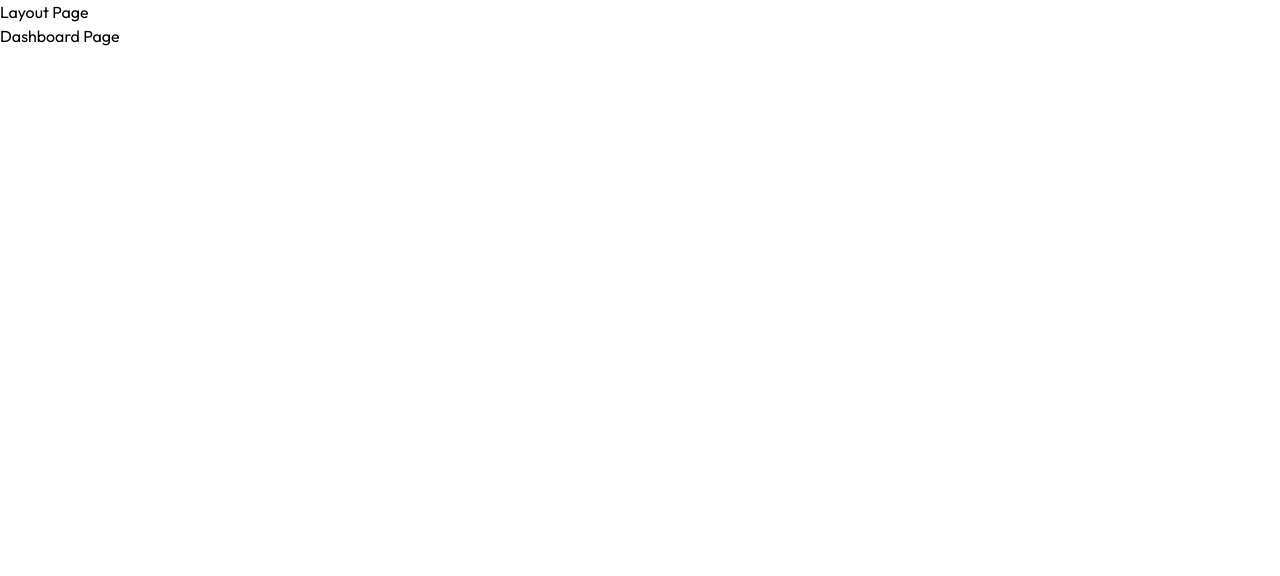
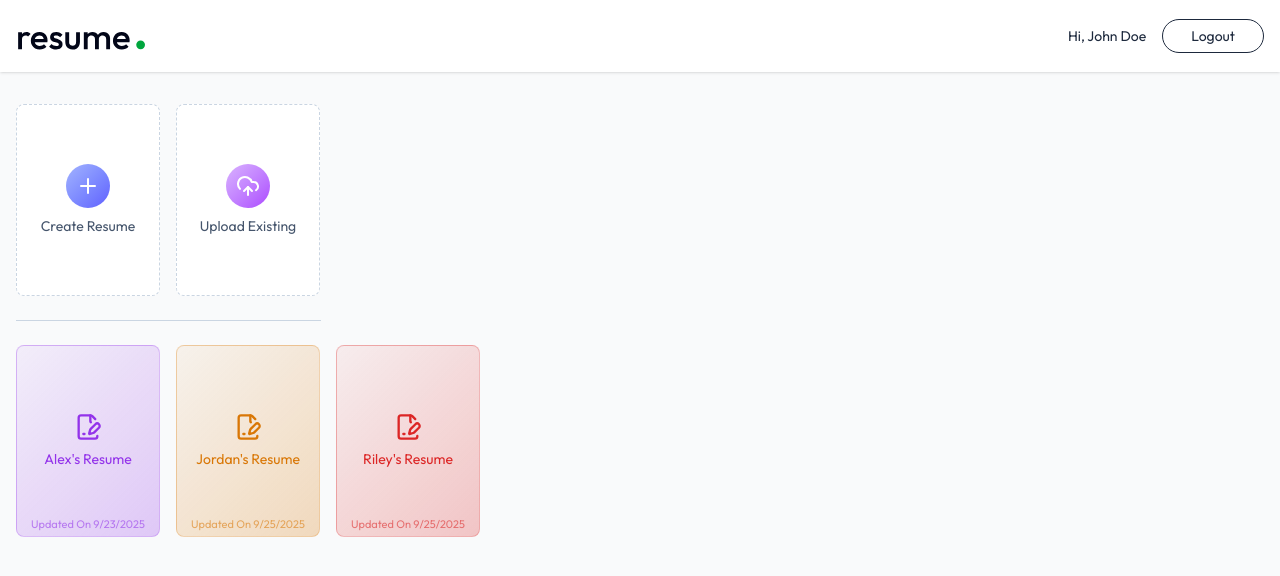
Before and after one commit to Adnan-30/resume-maker, a React (Vite) app in the folder client/: page /app in a window 1280 px wide. Shown: the top 576 px of the page. Built offline with nearby package versions, Linux system fonts and the light colour scheme; the HTML template or start-up script is replaced by a standard one.

Commit message:
completed dashboard

```diff
--- /dev/null
+++ b/client/src/components/Navbar.jsx
@@ -0,0 +1,26 @@
+import React from 'react'
+import {Link, useNavigate} from 'react-router-dom'
+
+const Navbar = () => {
+    const user = {name:'John Doe'}
+    const navigate=useNavigate()
+    const logoutUser= ()=>{
+        navigate('/')
+    }
+  return (
+    <div className='shadow bg-white'>
+      <nav className='flex items-center justify-between max-w-7xl mx-auto px-4 py-3.5 text-slate-800 transition-all'>
+        <Link to="/">
+            <img src="/logo.svg" alt="logo" className='h-11 w-auto'/>
+        </Link>
+        <div className='flex items-center gap-4 text-sm'>
+            <p className='max-sm:hidden'>Hi, {user?.name}</p>
+            <button onClick={logoutUser} className='bg-white hover:bg-slate-50 border border-grey-300 px-7 py-1.5 rounded-full active:scale-95 transition-all'>Logout</button>
+
+        </div>
+      </nav>
+    </div>
+  )
+}
+
+export default Navbar
--- a/client/src/index.css
+++ b/client/src/index.css
@@ -9,4 +9,10 @@
   button {
     @apply cursor-pointer;
   }
+  input:not([type="checkbox"]){
+    @apply outline-none focus:ring border border-gray-300 focus:ring-blue-500 focus:border-blue-500 rounded-lg;
+  }
+  textarea{
+    @apply outline-none focus:ring border border-gray-300 focus:ring-blue-500 focus:border-blue-500 rounded-lg resize-none;
+  }
 }
--- a/client/src/pages/Dashboard.jsx
+++ b/client/src/pages/Dashboard.jsx
@@ -1,9 +1,137 @@
-import React from 'react'
+import { FilePenLineIcon, PencilIcon, PlusIcon, TrashIcon, UploadCloud, UploadCloudIcon, XIcon } from 'lucide-react'
+import React, { useEffect, useState } from 'react'
+import { dummyResumeData } from '../assets/assets'
+import { useNavigate } from 'react-router-dom'
 
 const Dashboard = () => {
+
+
+  const colors= ['#9333ea', '#d97706', '#dc2626', '#0284c7', '#16a34a']
+
+  const [allResumes,setAllResumes] = useState([])
+  const [showCreateResume,setShowCreateResume] = useState(false)
+  const [showUploadResume,setShowUploadResume] = useState(false)
+  const [title,setTitle] = useState('')
+  const [resume,setResume] = useState(null)
+  const [editResumeId,setEditResumeId] = useState('')
+
+  const navigate=useNavigate()
+
+  const loadAllResumes=async()=>{
+    setAllResumes(dummyResumeData)
+  }
+  const createResume= async(event)=>{
+    event.preventDefault()
+    setShowCreateResume(false)
+    navigate(`/app/builder/resume123`)
+  }
+  const uploadResume= async(event)=>{
+    event.preventDefault()
+    setShowUploadResume(false)
+    navigate(`/app/builder/resume123`)
+  }
+  const deleteResume = async(resumeId)=>{
+    const confirm = window.confirm("Are you sure want to delete th resume?")
+    if(confirm){
+      setAllResumes(prev => prev.filter(resume=> resume._id!== resumeId))
+    }
+  }
+  const editTitle = async(event)=>{
+    event.preventDefault()
+  }
+  useEffect(()=>{
+    loadAllResumes()
+  },[])
   return (
     <div>
-      <h1>Dashboard Page</h1>
+      <div className='max-w-7xl mx-auto px-4 py-8'>
+        <p className='text-2xl font-medium mb-6 bg-gradient-to-r from-slate-600 to-slate-700 bg-clip-text text-transparent sm:hidden'>Welcome, John Doe</p>
+        <div className='flex gap-4'>
+          <button onClick={()=>setShowCreateResume(true)} className='w-full bg-white sm:max-w-36 h-48 flex flex-col items-center justify-center rounded-lg gap-2 text-slate-600 border border-dashed border-slate-300 group hover:border-indigo-500 hover:shadow-lg transition-all duration-300 cursor-pointer'>
+            <PlusIcon className='size-11 transition-all  duration-300 p-2.5 bg-gradient-to-br from-indigo-300 to-indigo-500 text-white rounded-full'/>
+            <p className='text-sm group-hover:text-indigo-600 transition-all duration-300'>Create Resume</p>
+          </button>
+          <button onClick={()=>setShowUploadResume(true)} className='w-full bg-white sm:max-w-36 h-48 flex flex-col items-center justify-center rounded-lg gap-2 text-slate-600 border border-dashed border-slate-300 group hover:border-purple-500 hover:shadow-lg transition-all duration-300 cursor-pointer'>
+            <UploadCloudIcon className='size-11 transition-all  duration-300 p-2.5 bg-gradient-to-br from-purple-300 to-purple-500 text-white rounded-full'/>
+            <p className='text-sm group-hover:text-purple-600 transition-all duration-300'>Upload Existing</p>
+          </button>
+        </div>
+
+        <hr className='border-slate-300 my-6 sm:w-[305px]'/>
+
+        <div className='grid grid-cols-2 sm:flex flex-wrap gap-4'>
+          {allResumes.map((resume,index)=>{
+            const baseColor = colors[index% colors.length]
+            return (
+              <button key={index} onClick={()=>navigate(`/app/builder/${resume._id}`)} className='relative w-full sm:max-w-36 h-48 flex flex-col items-center justify-center rounded-lg gap-2 border group hover:shadow-lg transition-all duration-300 cursor-pointer' style={{background:`linear-gradient(135deg, ${baseColor}10, ${baseColor}40)`,borderColor:baseColor+'40'}}>
+                <FilePenLineIcon className='size-7 group-hover:scale-105 transition-all' style={{color:baseColor}}/>
+                <p className='text-sm group-hover:scale-105 transition-all px-2 text-center' style={{color:baseColor}}>{resume.title}</p>
+                <p className='absolute bottom-1 text-[11px] text-slate-400 group-hover:text-slate-500 transition-all duration-300 px-2 text-center' style={{color:baseColor+'90'}}>Updated On {new Date(resume.updatedAt).toLocaleDateString()}</p>
+                <div onClick={e=> e.stopPropagation()} className='absolute top-1 right-1 group-hover:flex items-center hidden'>
+                  <TrashIcon onClick={()=> deleteResume(resume._id)} className='size-7 p-1.5 hover:bg-white/50 rounded text-slate-700 transition-colors'/>
+                  <PencilIcon onClick={()=> {setEditResumeId(resume._id); setTitle(resume.title)}} className='size-7 p-1.5 hover:bg-white/50 rounded text-slate-700 transition-colors'/>
+                </div>
+              </button>
+            )
+          })}
+        </div>
+
+        {showCreateResume && (
+          <form onSubmit={createResume} onClick={()=>setShowCreateResume(false)} className='fixed inset-0 bg-black/70 backdrop-blur bg-opacity-50 z-10 flex items-center justify-center'>
+            <div onClick={e=>e.stopPropagation()} className='relative bg-slate-50 border-shadow-md rounded-lg w-full max-w-sm p-6'>
+              <h2 className='text-xl font-bold mb-4'>Create a Resume</h2>
+              <input onChange={(e)=>setTitle(e.target.value)} value={title} type="text" placeholder='Enter Resume Title' className='w-full px-4 py-2 mb-4 focus:border-green-600 ring-green-600' required />
+              <button className='w-full py-2 bg-green-600 text-white rounded hover:bg-green-700 transition-colors'>Create Resume</button>
+              <XIcon className='absolute top-4 right-4 text-slate-400 hover:text-slate-600 cursor-pointer transition-colors' onClick={()=>{setShowCreateResume(false); setTitle('')}}/>
+            </div>
+          </form>
+        )
+
+        }
+
+
+        {showUploadResume && (
+          <form onSubmit={uploadResume} onClick={()=>setShowUploadResume(false)} className='fixed inset-0 bg-black/70 backdrop-blur bg-opacity-50 z-10 flex items-center justify-center'>
+            <div onClick={e=>e.stopPropagation()} className='relative bg-slate-50 border-shadow-md rounded-lg w-full max-w-sm p-6'>
+              <h2 className='text-xl font-bold mb-4'>Upload Resume</h2>
+              <input onChange={(e)=>setTitle(e.target.value)} value={title} type="text" placeholder='Enter Resume Title' className='w-full px-4 py-2 mb-4 focus:border-green-600 ring-green-600' required />
+              <div>
+                <label htmlFor="resume-input" className='block text-sm text-slate-700'>
+                  Select Resume File
+                  <div className='flex flex-col items-center justify-center gap-2 border group text-slate-400 border-slate-400 border-dashed rounded-md p-4 py-10 my-4 hover:border-green-500 hover:text-green-700 cursor-pointer transition-colors'>
+                    {resume?(
+                      <p className='text-green-700'>{resume.name}</p>
+                    ):(
+                      <>
+                        <UploadCloud className='size-14 stroke-1'/>
+                        <p>Upload Resume</p>
+                      </>
+                    )}
+                  </div>
+                </label>
+                <input type="file" id="resume-input" accept=".pdf" hidden onChange={(e)=> setResume(e.target.files[0])}/>
+              </div>
+              <button className='w-full py-2 bg-green-600 text-white rounded hover:bg-green-700 transition-colors'>Upload Resume</button>
+              <XIcon className='absolute top-4 right-4 text-slate-400 hover:text-slate-600 cursor-pointer transition-colors' onClick={()=>{setShowUploadResume(false); setTitle('')}}/>
+            </div>
+          </form>
+        )
+
+        }
+
+        {editResumeId && (
+          <form onSubmit={editTitle} onClick={()=>setEditResumeId('')} className='fixed inset-0 bg-black/70 backdrop-blur bg-opacity-50 z-10 flex items-center justify-center'>
+            <div onClick={e=>e.stopPropagation()} className='relative bg-slate-50 border-shadow-md rounded-lg w-full max-w-sm p-6'>
+              <h2 className='text-xl font-bold mb-4'>Edit Resume Title</h2>
+              <input onChange={(e)=>setTitle(e.target.value)} value={title} type="text" placeholder='Enter Resume Title' className='w-full px-4 py-2 mb-4 focus:border-green-600 ring-green-600' required />
+              <button className='w-full py-2 bg-green-600 text-white rounded hover:bg-green-700 transition-colors'>Update</button>
+              <XIcon className='absolute top-4 right-4 text-slate-400 hover:text-slate-600 cursor-pointer transition-colors' onClick={()=>{setEditResumeId(''); setTitle('')}}/>
+            </div>
+          </form>
+        )
+
+        }
+      </div>
     </div>
   )
 }
--- a/client/src/pages/Layout.jsx
+++ b/client/src/pages/Layout.jsx
@@ -1,11 +1,12 @@
 import React from 'react'
 import { Outlet } from 'react-router-dom'
+import Navbar from '../components/Navbar'
 
 const Layout = () => {
   return (
     <div>
-      <h1>Layout Page</h1>
-      <div>
+      <div className='min-h-screen bg-gray-50'>
+        <Navbar/>
         <Outlet/>
       </div>
     </div>
```
